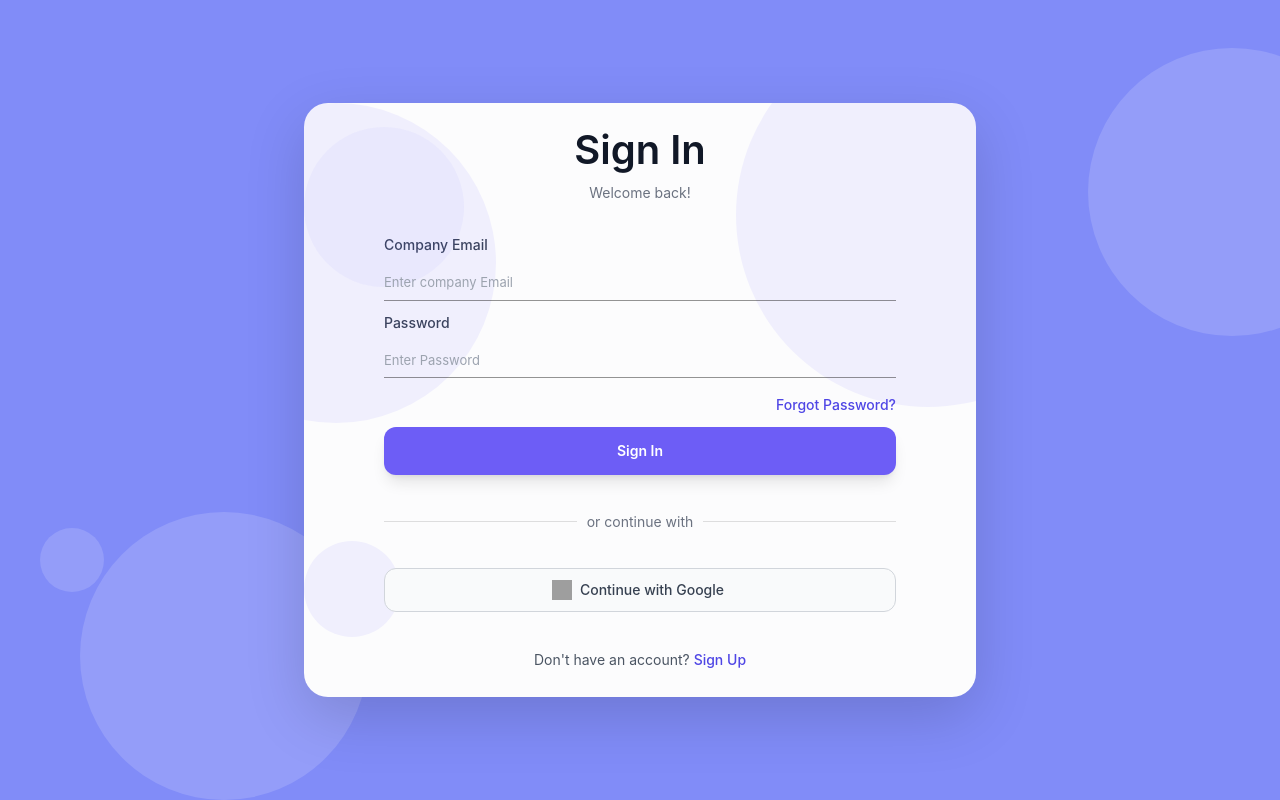
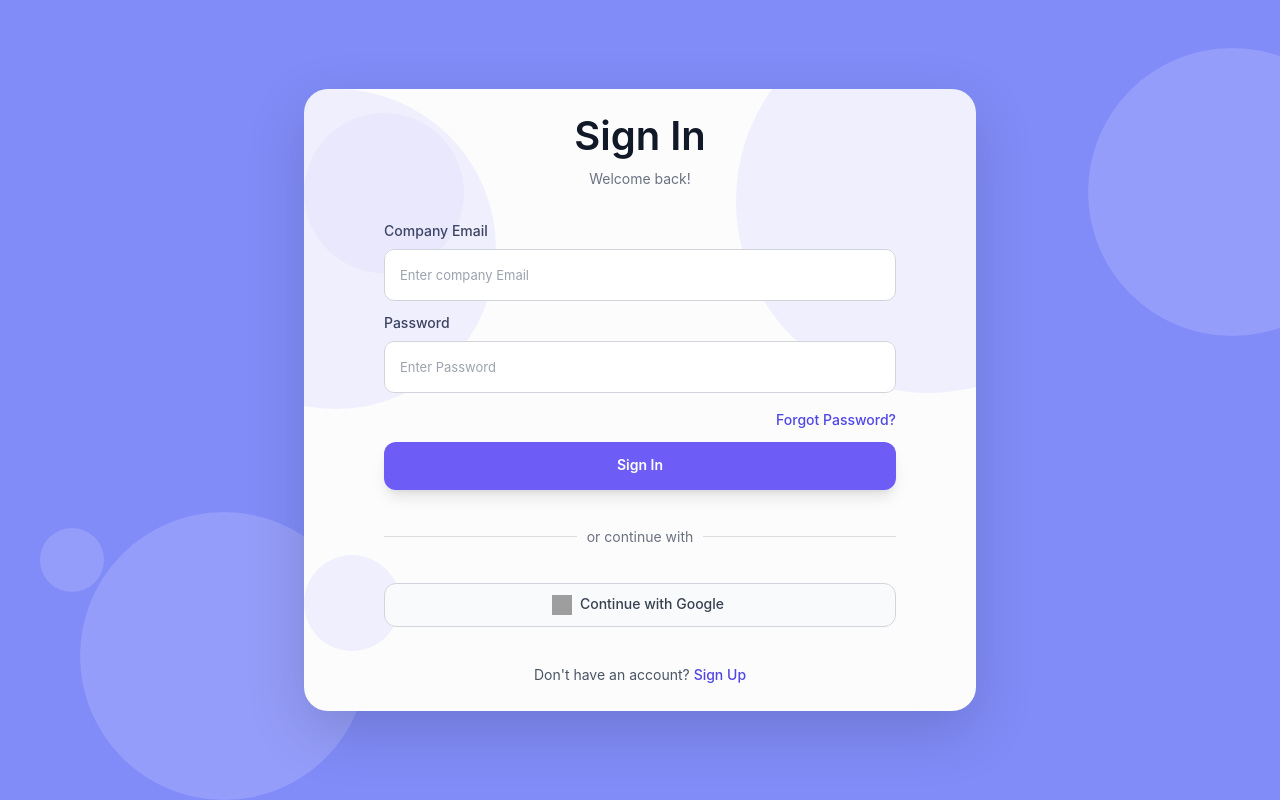
Before and after one commit to rdv-wealth-dev/hrms-frontend, a React (Vite) app: page /login in a window 1280 px wide. Built offline with nearby package versions, Linux system fonts and the light colour scheme; grey boxes are pictures that could not be loaded.

Commit message:
updated textinputs in signin page , forgot password page and reset- password page

```diff
--- a/src/sections/auth/forgot-password/ForgotPasswordView.tsx
+++ b/src/sections/auth/forgot-password/ForgotPasswordView.tsx
@@ -61,7 +61,7 @@ function ForgotPasswordView() {
           <TextInput
             label="Company Email"
             placeholder="Enter company Email"
-            variant="underlined"
+            variant="outlined"
             registration={register("email")}
             error={errors.email?.message}
           />
--- a/src/sections/auth/login/LoginView.tsx
+++ b/src/sections/auth/login/LoginView.tsx
@@ -56,7 +56,7 @@ function LoginView() {
           <TextInput
             label="Company Email"
             placeholder="Enter company Email"
-            variant="underlined"
+            variant="outlined"
             registration={register("email")}
             error={errors.email?.message}
           />
@@ -65,7 +65,7 @@ function LoginView() {
             label="Password"
             placeholder="Enter Password"
             type="password"
-            variant="underlined"
+            variant="outlined"
             registration={register("password")}
             error={errors.password?.message}
           />
--- a/src/sections/auth/reset-password/ResetPasswordView.tsx
+++ b/src/sections/auth/reset-password/ResetPasswordView.tsx
@@ -62,7 +62,7 @@ function ResetPasswordView() {
             label="New Password"
             placeholder="Enter New Password"
             type="password"
-            variant="underlined"
+            variant="outlined"
             registration={register("password")}
             error={errors.password?.message}
           />
@@ -71,7 +71,7 @@ function ResetPasswordView() {
             label="Confirm Password"
             placeholder="Confirm New Password"
             type="password"
-            variant="underlined"
+            variant="outlined"
             registration={register("confirmPassword")}
             error={errors.confirmPassword?.message}
           />
```
